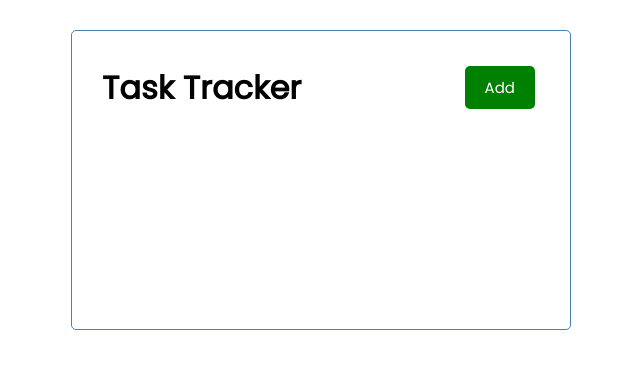
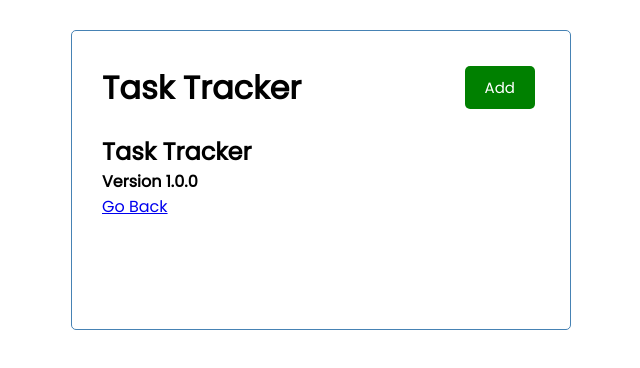
Before and after one commit to AdibaEmma/task-tracker-app, an Angular app: page /about in a window 1280 px wide. Before the commit this address led to /. Shown: the top 368 px of the page, without its empty margins (319-959 px from the left). Built offline with nearby package versions, Linux system fonts and the light colour scheme.

Commit message:
add about component and route

```diff
--- /dev/null
+++ b/src/app/components/about/about.component.html
@@ -0,0 +1,5 @@
+<div>
+    <h2>Task Tracker</h2>
+    <h4>Version 1.0.0</h4>
+    <a routerLink="/">Go Back</a>
+</div>
--- /dev/null
+++ b/src/app/components/about/about.component.ts
@@ -0,0 +1,15 @@
+import { Component, OnInit } from '@angular/core';
+
+@Component({
+  selector: 'app-about',
+  templateUrl: './about.component.html',
+  styleUrls: ['./about.component.css']
+})
+export class AboutComponent implements OnInit {
+
+  constructor() { }
+
+  ngOnInit(): void {
+  }
+
+}
```
Also changed, not shown: src/app/app.module.ts (+5 -2 lines), src/app/components/about/about.component.css (added), 1 other file (tests, documents, lock files or other folders).
